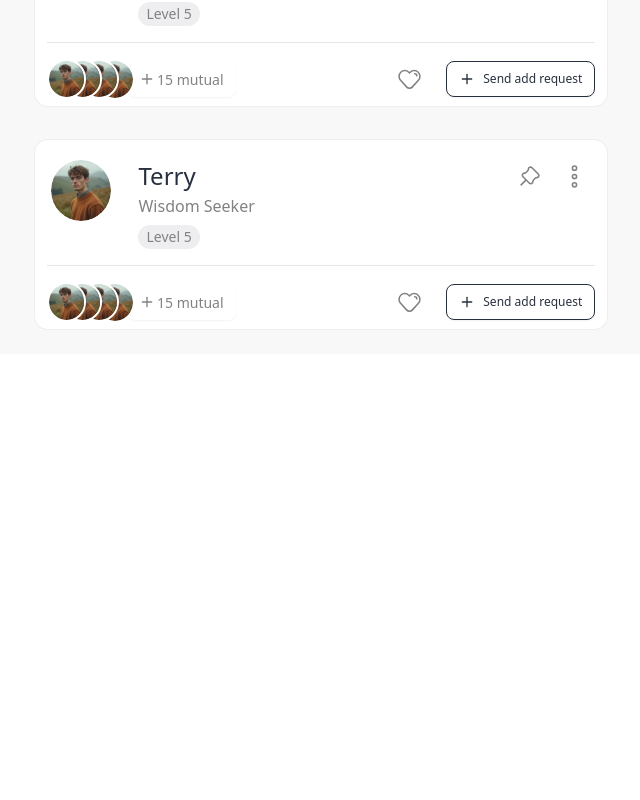
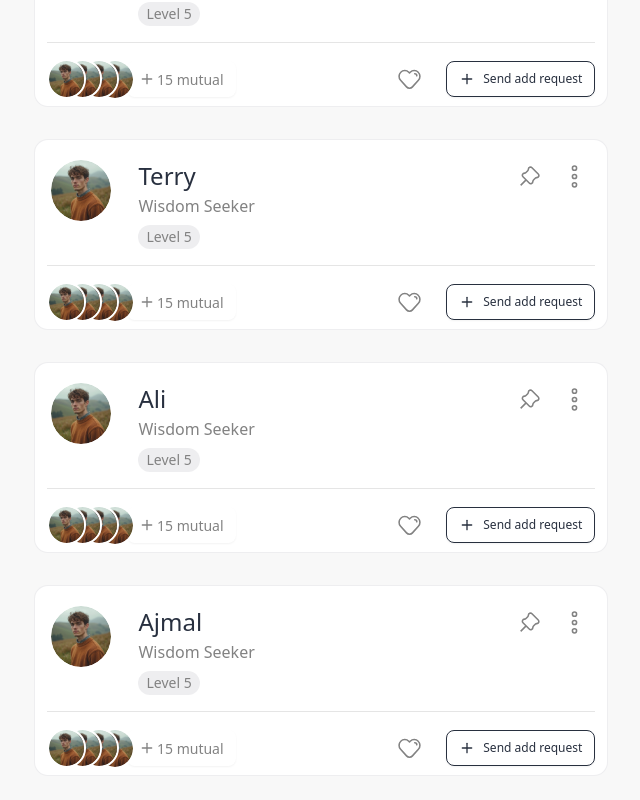
Before and after one commit to Alyabbas93/fatherofpeace, a Next.js app: page /social/friends in a window 1280 px wide. Shown: the part 1352-2152 px from the top of the page, without its empty margins (246-886 px from the left). Before the commit the page ends 1706 px from the top, so only its background shows below. Built offline with nearby package versions, Linux system fonts and the light colour scheme.

Commit message:
feed: working on the search bars in social  page

```diff
--- a/src/app/social/friends/page.js
+++ b/src/app/social/friends/page.js
@@ -1,24 +1,145 @@
+"use client"
 
 import { Button } from "@/components/ui/button";
 import { Plus } from "lucide-react";
-import React from "react";
+
 import SocialLayout from "../socialLayout";
 import FriendsContent from "@/components/social/friendsContent";
 import SocialHeader from "@/components/social/social-header";
+import { useState } from "react";
+
+
+const dummyFriends = [
+  {
+    id: 1,
+    name: "Terry",
+    lastActive: "2 hours ago",
+    role: "Peace Ambassador",
+    level: 8,
+
+    avatarSrc: "/assets/achievements/Ellipse16.svg",
+  },
+  {
+    id: 2,
+    name: "Alex ",
+    lastActive: "15 minutes ago",
+    role: "Meditation Master",
+    level: 12,
+
+    avatarSrc: "/assets/achievements/Ellipse16.svg",
+  },
+  {
+    id: 3,
+    name: "Jamie ",
+    lastActive: "1 day ago",
+    role: "Wisdom Seeker",
+    level: 5,
+    avatarSrc: "/assets/achievements/Ellipse16.svg",
+  },
+  {
+    id: 4,
+    name: "Terry ",
+    lastActive: "1 day ago",
+    role: "Wisdom Seeker",
+    level: 5,
+    avatarSrc: "/assets/achievements/Ellipse16.svg",
+  },
+];
+
+const dummyFriends2 = [
+  {
+    id: 1,
+    name: "Terry",
+    lastActive: "2 hours ago",
+    role: "Peace Ambassador",
+    level: 8,
+    avatarSrc: "/assets/achievements/Ellipse16.svg",
+    pin: "/assets/social/pin.svg",
+    dots:"/assets/social/more-vertical.svg"
+
+  },
+  {
+    id: 2,
+    name: "Alex ",
+    lastActive: "15 minutes ago",
+    role: "Meditation Master",
+    level: 12,
+
+    avatarSrc: "/assets/achievements/Ellipse16.svg",
+    pin: "/assets/social/pin.svg",
+    dots:"/assets/social/more-vertical.svg"
+
+  },
+  {
+    id: 3,
+    name: "Jamie ",
+    lastActive: "1 day ago",
+    role: "Wisdom Seeker",
+    level: 5,
+    avatarSrc: "/assets/achievements/Ellipse16.svg",
+    pin: "/assets/social/pin.svg",
+    dots:"/assets/social/more-vertical.svg"
+
+  },
+  {
+    id: 4,
+    name: "Terry ",
+    lastActive: "1 day ago",
+    role: "Wisdom Seeker",
+    level: 5,
+    avatarSrc: "/assets/achievements/Ellipse16.svg",
+    pin: "/assets/social/pin.svg",
+    dots:"/assets/social/more-vertical.svg"
+  },
+  {
+    id: 5,
+    name: "Ali ",
+    lastActive: "1 day ago",
+    role: "Wisdom Seeker",
+    level: 5,
+    avatarSrc: "/assets/achievements/Ellipse16.svg",
+    pin: "/assets/social/pin.svg",
+    dots:"/assets/social/more-vertical.svg"
+  },
+  {
+    id: 6,
+    name: "Ajmal ",
+    lastActive: "1 day ago",
+    role: "Wisdom Seeker",
+    level: 5,
+    avatarSrc: "/assets/achievements/Ellipse16.svg",
+    pin: "/assets/social/pin.svg",
+    dots:"/assets/social/more-vertical.svg"
+  },
+];
 
 
 const Friends = () => {
+
+    const [filteredUsers , setFilteredUsers] = useState([]);
+    const [filteredUsers2, setFilteredUsers2] = useState([]);
+
+
   return (
 
 
     <main className="flex flex-col items-center p-3 lg:p-6 w-full">
       <div className="flex flex-col gap-9 w-full">
         {/* title  */}
-        <SocialHeader title="Social Hub"/>
+        <SocialHeader
+          title="Social Hub"
+          dummyFriends={dummyFriends}
+          dummyFriends2={dummyFriends2}
+          setFilteredUsers={setFilteredUsers}
+          setFilteredUsers2={setFilteredUsers2}
+        />
         {/* data  */}
         <SocialLayout>
         <div className="rounded-[12px] flex  justify-between  gap-4 lg:gap-8 ">
-          <FriendsContent/>
+        <FriendsContent
+              dummyFriends={filteredUsers.length > 0 ? filteredUsers : dummyFriends}
+              dummyFriends2={filteredUsers2.length > 0 ? filteredUsers2 : dummyFriends2}
+            />
         </div>
         </SocialLayout>
       </div>
--- a/src/app/social/tribes/page.js
+++ b/src/app/social/tribes/page.js
@@ -4,7 +4,7 @@
 
 import { Button } from "@/components/ui/button";
 import { Plus } from "lucide-react";
-import React from "react";
+import React, { useState } from "react";
 import SocialLayout from "../socialLayout";
 import { Search} from "lucide-react";
 import SocialHeader from "@/components/social/social-header";
@@ -12,17 +12,54 @@ import SocialTribesCard from "@/components/social/socialTribesCard";
 import CreateTribe from "@/components/social/createTribe";
 
 
+
+const dummyFriends = [
+  {
+    id: 1,
+    name: "Peace Builders",
+    status: "Admin",
+    members: "28 members",
+    level: 8,
+    desc:"A group dedicated to sharing and discussing True Mother's on peace",
+
+    avatarSrc: "/assets/achievements/Ellipse16.svg",
+  },
+  {
+    id: 2,
+    name: "Family Values ",
+    status: "Admin",
+    members: "42 members",
+    level: 12,
+    desc:"Exploring True Mother's wisdom on family and relationship",
+    avatarSrc: "/assets/achievements/Ellipse16.svg",
+  },
+  {
+    id: 3,
+    name: "Youth Leadership ",
+    status: "Admin",
+    members: "15 members",
+    level: 5,
+    desc:"Young leaders inspired by True Mother's vision",
+    avatarSrc: "/assets/achievements/Ellipse16.svg",
+  },
+
+];
+
 const Tribes = () => {
+
+  const [filteredUsers , setFilteredUsers] = useState([]);
+
+
   return (
     <main className=" relative flex flex-col items-center p-3 lg:p-6 w-full">
       <div className="flex flex-col gap-9 w-full">
         {/* title  */}
-        <SocialHeader title="Social Hub" desc="Your Tribes" />
+        <SocialHeader title="Social Hub" desc="Your Tribes" dummyFriends={dummyFriends}  setFilteredUsers={setFilteredUsers}/>
         {/* data  */}
         <div className="rounded-[12px] flex items-center lg:w-full  justify-between  gap-4 lg:gap-8 ">
           {/* first dev  */}
           <SocialLayout>
-            <SocialTribesCard />
+            <SocialTribesCard dummyFriends={filteredUsers.length > 0 ? filteredUsers : dummyFriends} />
           </SocialLayout>
         </div>
       </div>
--- a/src/components/social/friendCard.js
+++ b/src/components/social/friendCard.js
@@ -155,7 +155,7 @@ const FriendCard = ({
             </div>
             <div className="flex sm:gap-6 justify-between sm:justify-end items-center w-full">
             <Image className='cursor-pointer rounded-full  ' src="/assets/social/love.svg" alt="pin" width={25} height={25} />
-              <Button className="flex items-center border border-[#28303F] text-[12px] text-[#28303F] bg-transparent hover:bg-gray-100">
+              <Button className="flex items-center cursor-pointer border border-[#28303F] text-[12px] text-[#28303F] bg-transparent hover:bg-gray-100">
                 <Plus size={20} strokeWidth={2} className="text-[#28303F]" />
                 Send add request
               </Button>
--- a/src/components/social/friendList.js
+++ b/src/components/social/friendList.js
@@ -4,44 +4,8 @@ import React from "react";
 import FriendCard from "./friendCard";
 import Link from "next/link";
 
-const dummyFriends = [
-  {
-    id: 1,
-    name: "Terry",
-    lastActive: "2 hours ago",
-    role: "Peace Ambassador",
-    level: 8,
 
-    avatarSrc: "/assets/achievements/Ellipse16.svg",
-  },
-  {
-    id: 2,
-    name: "Alex ",
-    lastActive: "15 minutes ago",
-    role: "Meditation Master",
-    level: 12,
-
-    avatarSrc: "/assets/achievements/Ellipse16.svg",
-  },
-  {
-    id: 3,
-    name: "Jamie ",
-    lastActive: "1 day ago",
-    role: "Wisdom Seeker",
-    level: 5,
-    avatarSrc: "/assets/achievements/Ellipse16.svg",
-  },
-  {
-    id: 4,
-    name: "Terry ",
-    lastActive: "1 day ago",
-    role: "Wisdom Seeker",
-    level: 5,
-    avatarSrc: "/assets/achievements/Ellipse16.svg",
-  },
-];
-
-const FriendList = () => {
+const FriendList = ({dummyFriends}) => {
   return (
     <main className="border-[rgba(217,217,217,0.10)] border">
       <div className="bg-white p-6 rounded-[12px] flex flex-col gap-8">
@@ -87,7 +51,7 @@ const FriendList = () => {
           </div>
 
           <div className="flex items-end lg:gap-6 justify-center p-2">
-            <div>
+            <div className=" cursor-pointer">
               <svg
                 xmlns="http://www.w3.org/2000/svg"
                 width="20"
@@ -104,7 +68,7 @@ const FriendList = () => {
               </svg>
             </div>
 
-            <div>
+            <div className=" cursor-pointer">
               <svg
                 xmlns="http://www.w3.org/2000/svg"
                 width="20"
--- a/src/components/social/friendsContent.js
+++ b/src/components/social/friendsContent.js
@@ -2,12 +2,12 @@ import React from "react";
 import FriendList from "./friendList";
 import PeopleUmN from "./peopleUmN";
 
-const FriendsContent = () => {
+const FriendsContent = ({dummyFriends ,dummyFriends2}) => {
   return (
     <div className="w-full flex  flex-col gap-8">
 
-      <FriendList />
-      <PeopleUmN />
+      <FriendList dummyFriends={dummyFriends} />
+      <PeopleUmN dummyFriends2={dummyFriends2}/>
     </div>
   );
 };
--- a/src/components/social/peopleUmN.js
+++ b/src/components/social/peopleUmN.js
@@ -1,57 +1,14 @@
+"use client"
+
 import React from 'react'
 import PeopleUmN1 from './peopleUmN1'
 import FriendList from './friendList'
 import FriendCard from './friendCard'
 import { Pin } from 'lucide-react';
 
-const dummyFriends = [
-  {
-    id: 1,
-    name: "Terry",
-    lastActive: "2 hours ago",
-    role: "Peace Ambassador",
-    level: 8,
-    avatarSrc: "/assets/achievements/Ellipse16.svg",
-    pin: "/assets/social/pin.svg",
-    dots:"/assets/social/more-vertical.svg"
 
-  },
-  {
-    id: 2,
-    name: "Alex ",
-    lastActive: "15 minutes ago",
-    role: "Meditation Master",
-    level: 12,
 
-    avatarSrc: "/assets/achievements/Ellipse16.svg",
-    pin: "/assets/social/pin.svg",
-    dots:"/assets/social/more-vertical.svg"
-
-  },
-  {
-    id: 3,
-    name: "Jamie ",
-    lastActive: "1 day ago",
-    role: "Wisdom Seeker",
-    level: 5,
-    avatarSrc: "/assets/achievements/Ellipse16.svg",
-    pin: "/assets/social/pin.svg",
-    dots:"/assets/social/more-vertical.svg"
-
-  },
-  {
-    id: 4,
-    name: "Terry ",
-    lastActive: "1 day ago",
-    role: "Wisdom Seeker",
-    level: 5,
-    avatarSrc: "/assets/achievements/Ellipse16.svg",
-    pin: "/assets/social/pin.svg",
-    dots:"/assets/social/more-vertical.svg"
-  },
-];
-
-const PeopleUmN = () => {
+const PeopleUmN = ({dummyFriends2}) => {
   return (
     <main className=' flex flex-col gap-8'>
 
@@ -68,7 +25,7 @@ const PeopleUmN = () => {
 
         {/* people you know  */}
         <div className="grid w-full gap-8 ">
-            {dummyFriends.map((friend) => (
+            {dummyFriends2.map((friend) => (
               <FriendCard
                 key={friend.id}
                 name={friend.name}
--- a/src/components/social/socialTribesCard.js
+++ b/src/components/social/socialTribesCard.js
@@ -6,40 +6,9 @@ import Link from 'next/link';
 import { Button } from '../ui/button';
 
 
-const dummyFriends = [
-    {
-      id: 1,
-      name: "Peace Builders",
-      status: "Admin",
-      members: "28 members",
-      level: 8,
-      desc:"A group dedicated to sharing and discussing True Mother's on peace",
-
-      avatarSrc: "/assets/achievements/Ellipse16.svg",
-    },
-    {
-      id: 2,
-      name: "Family Values ",
-      status: "Admin",
-      members: "42 members",
-      level: 12,
-      desc:"Exploring True Mother's wisdom on family and relationship",
-      avatarSrc: "/assets/achievements/Ellipse16.svg",
-    },
-    {
-      id: 3,
-      name: "Youth Leadership ",
-      status: "Admin",
-      members: "15 members",
-      level: 5,
-      desc:"Young leaders inspired by True Mother's vision",
-      avatarSrc: "/assets/achievements/Ellipse16.svg",
-    },
-
-  ];
 
 
-const SocialTribesCard = () => {
+const SocialTribesCard = ({dummyFriends}) => {
     return (
         <div className="flex flex-col gap-4 w-full">
       {dummyFriends.map((user) => (
@@ -99,7 +68,7 @@ const SocialTribesCard = () => {
 
           <div className="flex items-center justify-between gap-2 w-full">
             <div className="flex gap-2 flex-wrap sm:flex-nowrap">
-              <Button className="flex items-center md:justify-start justify-center gap-2 border w-full border-[#000] text-[14px] px-2 md:px-3 sm:w-[9rem] bg-transparent text-[#28303F] hover:bg-gray-100">
+              <Button className="flex cursor-pointer items-center md:justify-start justify-center gap-2 border w-full border-[#000] text-[14px] px-2 md:px-3 sm:w-[9rem] bg-transparent text-[#28303F] hover:bg-gray-100">
                 <Image
                   src="/assets/social/chatting.svg"
                   alt="Message"
@@ -109,7 +78,7 @@ const SocialTribesCard = () => {
                 />
                 Chats
               </Button>
-              <Button className="flex items-center md:justify-start justify-center border gap-2 w-full border-[#000] text-[14px] px-2 md:px-3 sm:w-[9rem] bg-transparent text-[#28303F] hover:bg-gray-100">
+              <Button className="flex cursor-pointer items-center md:justify-start justify-center border gap-2 w-full border-[#000] text-[14px] px-2 md:px-3 sm:w-[9rem] bg-transparent text-[#28303F] hover:bg-gray-100">
                 <Image
                   src="/assets/social/users 02.svg"
                   alt="Blessing"
```
Also changed, not shown: src/app/social/page.js (deleted, +0 -9 lines), src/components/sidebar.js (+8 -8 lines), src/components/social/social-header.js (+35 -7 lines).
